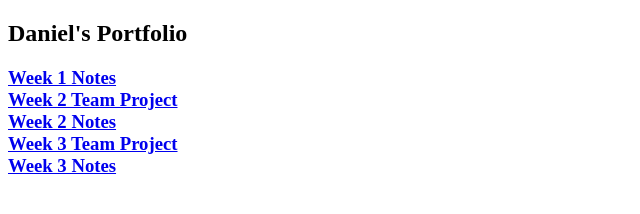
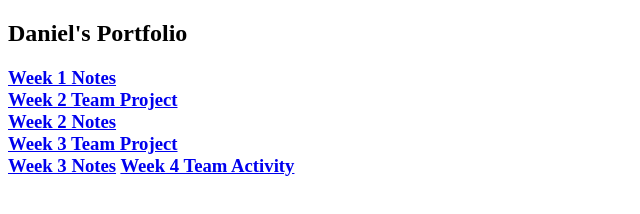
Before and after one commit to danielchih1021/WDD-330, a plain HTML site: page index.html in a window 1280 px wide. Shown: the whole page, without its empty margins (0-640 px from the left). Drawn offline with Linux system fonts and the light colour scheme.

Commit message:
commit week 4 team activity

```diff
--- a/index.html
+++ b/index.html
@@ -17,6 +17,8 @@
             <a href="week2/index.html">Week 2 Notes</a><br>
             <a href="week3/team_activity/team_activity.html">Week 3 Team Project</a><br>
             <a href="week3/notes/index.html">Week 3 Notes</a>
+            <a href="week4/teamactivity/teamactivity.html">Week 4 Team Activity</a>
+        </h3>
         </h3>
     </section>
 </body>
```
